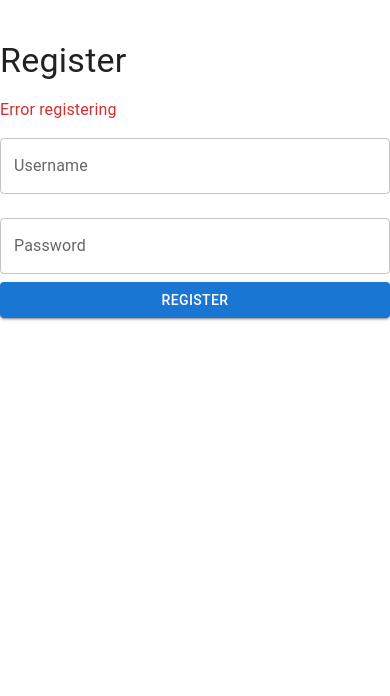
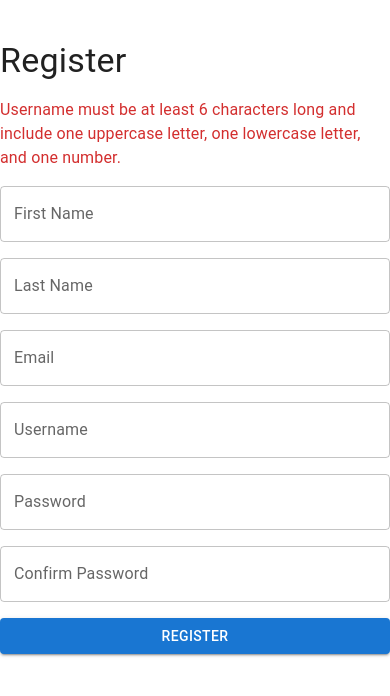
Before and after one commit to kmdurga67/twinleaves-assesment, a React (Create React App) app: page / in a window 390 px wide. Both pictures are taken after a click on the button "REGISTER". Shown: the top 696 px of the page. Built offline with nearby package versions, Linux system fonts and the light colour scheme; no server answers.

Commit message:
added more fields to user registration page also made registration & login page responsive & utlises fake api method for user authentication

```diff
--- a/db.json
+++ b/db.json
@@ -1,14 +1,12 @@
 {
   "users": [
     {
-      "id": "cf93",
-      "username": "durga",
-      "password": "singh5698"
-    },
-    {
-      "id": "557b",
-      "username": "Akansha12",
-      "password": "Akansha123"
+      "id": "2208",
+      "username": "Durga12",
+      "password": "Singh56",
+      "firstName": "Kumari ",
+      "lastName": "Durga",
+      "email": "singhdurga5698@gmail.com"
     }
   ]
 }
--- a/package.json
+++ b/package.json
@@ -15,6 +15,7 @@
     "react-dom": "^18.3.1",
     "react-router-dom": "^6.26.0",
     "react-scripts": "5.0.1",
+    "react-toastify": "^10.0.5",
     "web-vitals": "^2.1.4"
   },
   "scripts": {
--- a/src/pages/Login.js
+++ b/src/pages/Login.js
@@ -1,5 +1,5 @@
 import React, { useState } from 'react';
-import { Box, TextField, Button, Typography } from '@mui/material';
+import { Box, TextField, Button, Typography, Grid } from '@mui/material';
 import { useNavigate } from 'react-router-dom';
 import { loginUser } from '../api';
 
@@ -27,9 +27,11 @@ const Login = () => {
     };
 
     return (
-        <Box sx={{ maxWidth: 400, mx: 'auto', mt: 5 }}>
-            <Typography variant="h4" mb={2}>Login</Typography>
-            {error && <Typography color="error">{error}</Typography>}
+        <Grid container justifyContent="center" alignItems="center" sx={{ minHeight: '100vh', px: 2 }}>
+            <Grid item xs={12} sm={8} md={6} lg={4}>
+                <Box sx={{ p: 3, boxShadow: 3, borderRadius: 2, bgcolor: 'background.paper' }}>
+                    <Typography variant="h4" mb={2} textAlign="center">Login</Typography>
+                    {error && <Typography color="error" mb={2} textAlign="center">{error}</Typography>}
                     <TextField
                         label="Username"
                         variant="outlined"
@@ -45,10 +47,12 @@ const Login = () => {
                         margin="normal"
                         onChange={(e) => setPassword(e.target.value)}
                     />
-            <Button variant="contained" onClick={handleLogin} fullWidth>
+                    <Button variant="contained" onClick={handleLogin} fullWidth sx={{ mt: 2 }}>
                         Login
                     </Button>
                 </Box>
+            </Grid>
+        </Grid>
     );
 };
 
--- a/src/pages/Registration.js
+++ b/src/pages/Registration.js
@@ -1,45 +1,129 @@
 import React, { useState } from 'react';
-import { Box, TextField, Button, Typography } from '@mui/material';
+import { Box, TextField, Button, Typography, Grid } from '@mui/material';
 import { useNavigate } from 'react-router-dom';
 import { registerUser } from '../api';
 
 const Registration = () => {
-    const [username, setUsername] = useState('');
-    const [password, setPassword] = useState('');
+    const [formData, setFormData] = useState({
+        firstName: '',
+        lastName: '',
+        email: '',
+        username: '',
+        password: '',
+        confirmPassword: '',
+    });
     const [error, setError] = useState('');
     const navigate = useNavigate();
 
+    const handleChange = (e) => {
+        const { name, value } = e.target;
+        setFormData({ ...formData, [name]: value });
+    };
+
+    const validateUsername = (username) => {
+        const usernameRegex = /^(?=.*[a-z])(?=.*[A-Z])(?=.*\d)[a-zA-Z\d]{6,}$/;
+        return usernameRegex.test(username);
+    };
+
+    const validatePassword = (password) => {
+        const passwordRegex = /^(?=.*[a-z])(?=.*[A-Z])(?=.*\d)[a-zA-Z\d]{6,}$/;
+        return passwordRegex.test(password);
+    };
+
     const handleRegister = async () => {
+        const { username, password, confirmPassword, ...rest } = formData;
+
+        if (!validateUsername(username)) {
+            setError('Username must be at least 6 characters long and include one uppercase letter, one lowercase letter, and one number.');
+            return;
+        }
+
+        if (!validatePassword(password)) {
+            setError('Password must be at least 6 characters long and include one uppercase letter, one lowercase letter, and one number.');
+            return;
+        }
+
+        if (password !== confirmPassword) {
+            setError('Passwords do not match.');
+            return;
+        }
+
         try {
-            await registerUser({ username, password });
+            await registerUser({ username, password, ...rest });
             navigate('/login');
         } catch (err) {
-            setError('Error registering');
+            setError('Error registering.');
         }
     };
 
     return (
-        <Box sx={{ maxWidth: 400, mx: 'auto', mt: 5 }}>
+        <Box sx={{ maxWidth: 600, mx: 'auto', mt: 5 }}>
             <Typography variant="h4" mb={2}>Register</Typography>
-            {error && <Typography color="error">{error}</Typography>}
+            {error && <Typography color="error" mb={2}>{error}</Typography>}
+            <Grid container spacing={2}>
+                <Grid item xs={12} sm={6}>
+                    <TextField
+                        label="First Name"
+                        name="firstName"
+                        variant="outlined"
+                        fullWidth
+                        onChange={handleChange}
+                    />
+                </Grid>
+                <Grid item xs={12} sm={6}>
+                    <TextField
+                        label="Last Name"
+                        name="lastName"
+                        variant="outlined"
+                        fullWidth
+                        onChange={handleChange}
+                    />
+                </Grid>
+                <Grid item xs={12}>
+                    <TextField
+                        label="Email"
+                        name="email"
+                        type="email"
+                        variant="outlined"
+                        fullWidth
+                        onChange={handleChange}
+                    />
+                </Grid>
+                <Grid item xs={12}>
                     <TextField
                         label="Username"
+                        name="username"
                         variant="outlined"
                         fullWidth
-                margin="normal"
-                onChange={(e) => setUsername(e.target.value)}
+                        onChange={handleChange}
                     />
+                </Grid>
+                <Grid item xs={12}>
                     <TextField
                         label="Password"
+                        name="password"
+                        type="password"
                         variant="outlined"
+                        fullWidth
+                        onChange={handleChange}
+                    />
+                </Grid>
+                <Grid item xs={12}>
+                    <TextField
+                        label="Confirm Password"
+                        name="confirmPassword"
                         type="password"
+                        variant="outlined"
                         fullWidth
-                margin="normal"
-                onChange={(e) => setPassword(e.target.value)}
+                        onChange={handleChange}
                     />
+                </Grid>
+                <Grid item xs={12}>
                     <Button variant="contained" onClick={handleRegister} fullWidth>
                         Register
                     </Button>
+                </Grid>
+            </Grid>
         </Box>
     );
 };
```
Also changed, not shown: 1 other file (tests, documents, lock files or other folders). Lines whose indentation alone changed are shown as unchanged.
